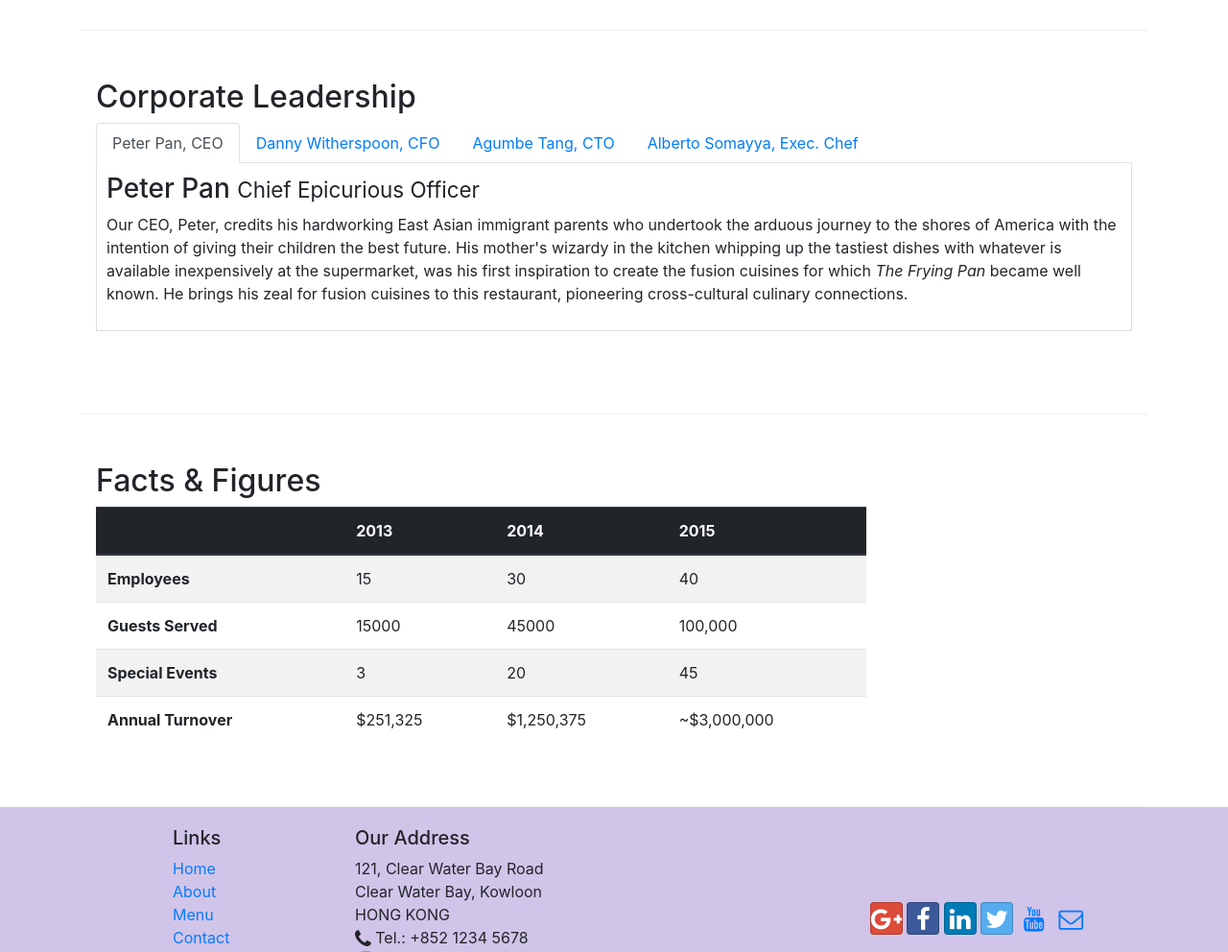
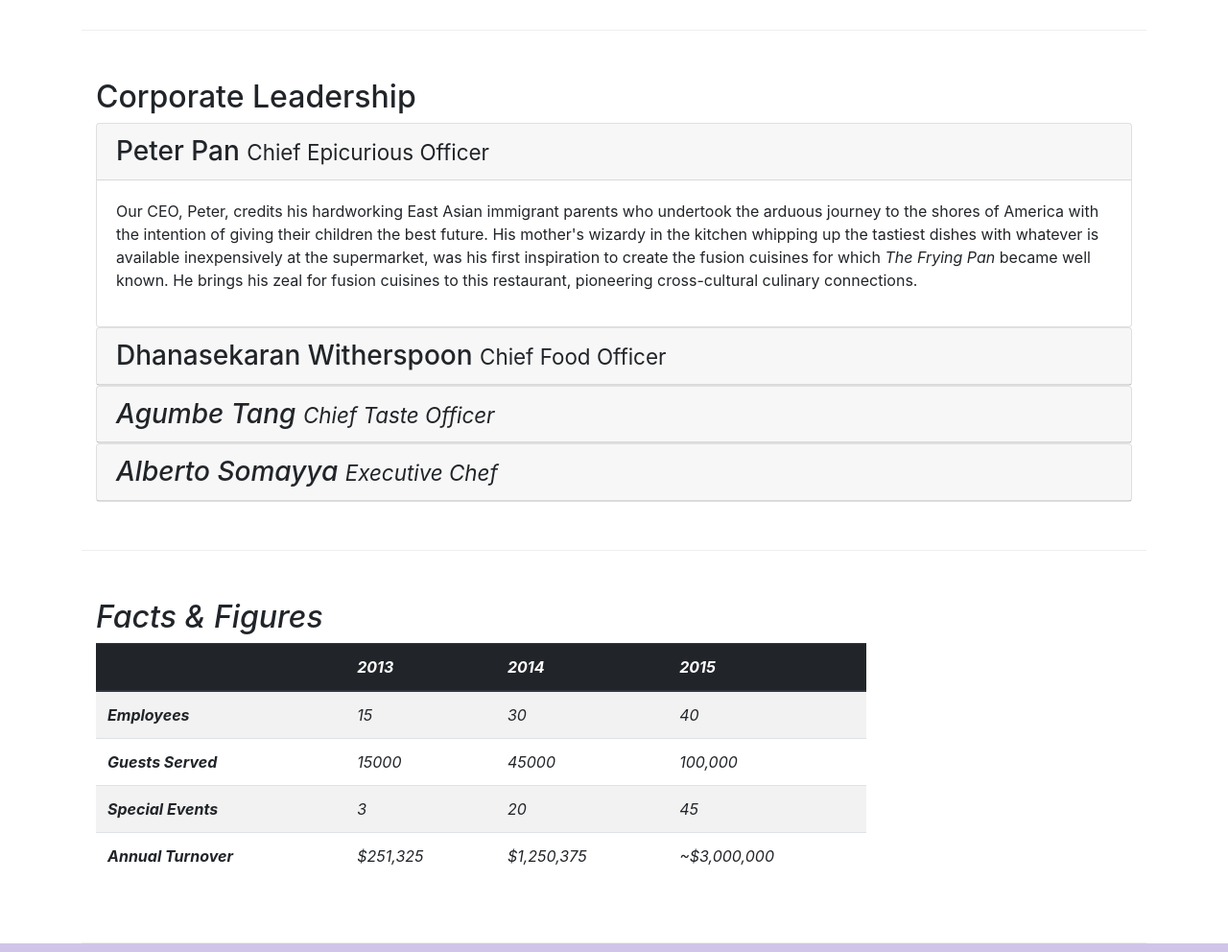
Before and after one commit to MontoyaMontes/Front-End-Bootstrap4, a website: page conFusion/aboutus.html in a window 1280 px wide. Shown: the part 940-1932 px from the top of the page at 96% size. Drawn offline with nearby package versions, Linux system fonts and the light colour scheme.

Commit message:
Accordion

```diff
--- a/conFusion/aboutus.html
+++ b/conFusion/aboutus.html
@@ -99,50 +99,73 @@
 
         <div class="row-content col">
             <div class="col-12">
-
                 <h2>Corporate Leadership</h2>
 
 
-                <ul class="nav nav-tabs">
-                    <li class="nav-item">
-                      <a class="nav-link active" href="#peter"
-                        role="tab" data-toggle="tab">Peter Pan, CEO</a>
-                    </li>
-                    <li class="nav-item">
-                      <a class="nav-link" href="#danny" role="tab"
-                        data-toggle="tab">Danny Witherspoon, CFO</a>
-                    </li>
-                    <li class="nav-item">
-                      <a class="nav-link" href="#agumbe"role="tab"
-                        data-toggle="tab">Agumbe Tang, CTO</a>
-                    </li>
-                    <li class="nav-item">
-                      <a class="nav-link" href="#alberto" role="tab"
-                        data-toggle="tab">Alberto Somayya, Exec. Chef</a>
-                    </li>
-                </ul>
-
-                <div class="tab-content">
-                    <div role="tabpanel" class="tab-pane fade show active" id="peter">
-                    <h3>Peter Pan <small>Chief Epicurious Officer</small></h3>
-                        <p class="d-none d-sm-block">Our CEO, Peter, credits his hardworking East Asian immigrant parents who undertook the arduous journey to the shores of America with the intention of giving their children the best future. His mother's wizardy in the kitchen whipping up the tastiest dishes with whatever is available inexpensively at the supermarket, was his first inspiration to create the fusion cuisines for which <em>The Frying Pan</em> became well known. He brings his zeal for fusion cuisines to this restaurant, pioneering cross-cultural culinary connections.</p>
+                <div id="accordion">
+                    <div class="card">
+                        <div class="card-header" role="tab" id="peterhead">
+                            <h3 class="mb-0">
+                                <a data-toggle="collapse" data-target="#peter">
+                                    Peter Pan <small>Chief Epicurious Officer</small>
+                                </a>
+                            </h3>
+                        </div>
+                        <div class="collapse show" id="peter" data-parent="#accordion">
+                            <div class="card-body">
+                                <p class="d-none d-sm-block">Our CEO, Peter, credits his hardworking East Asian immigrant parents who undertook the arduous journey to the shores of America with the intention of giving their children the best future. His mother's wizardy in the kitchen whipping up the tastiest dishes with whatever is available inexpensively at the supermarket, was his first inspiration to create the fusion cuisines for which <em>The Frying Pan</em> became well known. He brings his zeal for fusion cuisines to this restaurant, pioneering cross-cultural culinary connections.</p>
+                            </div>
+                        </div>
                     </div>
 
-                    <div role="tabpanel" class="tab-pane fade show " id="danny">
-                    <h3>Dhanasekaran Witherspoon <small>Chief Food Officer</small></h3>
-                    <p class="d-none d-sm-block">Our CFO, Danny, as he is affectionately referred to by his colleagues, comes from a long established family tradition in farming and produce. His experiences growing up on a farm in the Australian outback gave him great appreciation for varieties of food sources. As he puts it in his own words, <em>Everything that runs, wins, and everything that stays, pays!</em></p>
+                    <div class="card">
+                        <div class="card-header" role="tab" id="dannyhead">
+                            <h3 class="mb-0">
+                                <a data-toggle="collapse" data-target="#danny">
+                                    Dhanasekaran Witherspoon <small>Chief Food Officer</small>
+                                </a>
+                            </h3>
+                        </div>
+                        <div class="collapse " id="danny" data-parent="#accordion">
+                            <div class="card-body">
+                                <p class="d-none d-sm-block"> Our CFO, Danny, as he is affectionately referred to by his colleagues, comes from a long established family tradition in farming and produce. His experiences growing up on a farm in the Australian outback gave him great appreciation for varieties of food sources. As he puts it in his own words, <em>Everything that runs, wins, and everything that stays, pays!
+                                </p>
+                            </div>
+                        </div>
                     </div>
 
-                    <div role="tabpanel" class="tab-pane fade show " id="agumbe">
+                    <div class="card">
+                        <div class="card-header" role="tab" id="agumbehead">
+                            <h3 class="mb-0">
+                                <a data-toggle="collapse" data-target="#agumbe">
+                                    Agumbe Tang <small>Chief Taste Officer</small>
+                                </a>
+                            </h3>
+                        </div>
+                        <div class="collapse" id="agumbe" data-parent="#accordion">
+                            <div class="card-body">
+                                <p class="d-none d-sm-block"> Blessed with the most discerning gustatory sense, Agumbe, our CTO, personally ensures that every dish that we serve meets his exacting tastes. Our chefs dread the tongue lashing that ensues if their dish does not meet his exacting standards. He lives by his motto, <em>You click only if you survive my lick.</em>
+                                </p>
+                            </div>
+                        </div>
+                    </div>
 
-                    <h3>Agumbe Tang <small>Chief Taste Officer</small></h3>
-                    <p class="d-none d-sm-block">Blessed with the most discerning gustatory sense, Agumbe, our CTO, personally ensures that every dish that we serve meets his exacting tastes. Our chefs dread the tongue lashing that ensues if their dish does not meet his exacting standards. He lives by his motto, <em>You click only if you survive my lick.</em></p>
+                    <div class="card">
+                        <div class="card-header" role="tab" id="albertohead">
+                            <h3 class="mb-0">
+                                <a data-toggle="collapse" data-target="#alberto">
+                                    Alberto Somayya  <small>Executive Chef</small>
+                                </a>
+                            </h3>
+                        </div>
+                        <div class="collapse" id="alberto" data-parent="#accordion">
+                            <div class="card-body">
+                                <p class="d-none d-sm-block"> Award winning three-star Michelin chef with wide International experience having worked closely with whos-who in the culinary world, he specializes in creating mouthwatering Indo-Italian fusion experiences. He says, <em>Put together the cuisines from the two craziest cultures, and you get a winning hit! Amma Mia!</em></p>
+
+                            </div>
+                        </div>
                     </div>
-                    <div role="tabpanel" class="tab-pane fade show " id="alberto">
 
-                    <h3>Alberto Somayya <small>Executive Chef</small></h3>
-                    <p class="d-none d-sm-block">Award winning three-star Michelin chef with wide International experience having worked closely with whos-who in the culinary world, he specializes in creating mouthwatering Indo-Italian fusion experiences. He says, <em>Put together the cuisines from the two craziest cultures, and you get a winning hit! Amma Mia!</em></p>
-                    </div>
                 </div>
             </div>
         </div>
```
